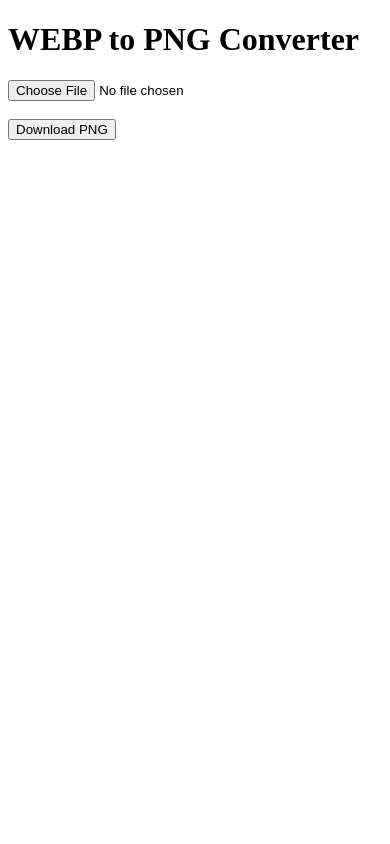
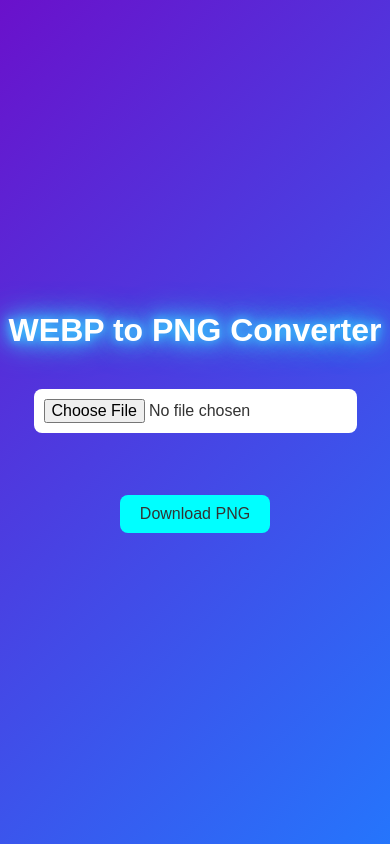
Before and after one commit to MrTusarRX/webp-to-png-converter, a plain HTML site: page index.html in a window 390 px wide. Drawn offline with Linux system fonts and the light colour scheme.

Commit message:
index.html

```diff
--- a/index.html
+++ b/index.html
@@ -4,18 +4,103 @@
     <meta charset="UTF-8">
     <meta name="viewport" content="width=device-width, initial-scale=1.0">
     <title>WEBP to PNG Converter</title>
+    <style>
+        body, h1, p, button {
+            margin: 0;
+            padding: 0;
+            font-family: 'Arial', sans-serif;
+        }
+
+        body {
+            background: linear-gradient(135deg, #6a11cb, #2575fc);
+            color: #fff;
+            display: flex;
+            flex-direction: column;
+            align-items: center;
+            justify-content: center;
+            height: 100vh;
+            text-align: center;
+            font-size: 18px;
+        }
+
+        h1 {
+            font-size: 2.5rem;
+            margin-bottom: 20px;
+            text-shadow: 3px 3px 5px rgba(0, 0, 0, 0.3);
+            animation: neon 1.5s ease-in-out infinite alternate;
+        }
+
+        @keyframes neon {
+            0% {
+                text-shadow: 0 0 5px #ff00ff, 0 0 10px #ff00ff, 0 0 15px #ff00ff, 0 0 20px #ff00ff;
+            }
+            100% {
+                text-shadow: 0 0 10px #00ffff, 0 0 20px #00ffff, 0 0 30px #00ffff, 0 0 40px #00ffff;
+            }
+        }
+
+        input[type="file"] {
+            margin: 20px;
+            padding: 10px;
+            background-color: #fff;
+            border: none;
+            color: #333;
+            font-size: 1rem;
+            cursor: pointer;
+            transition: 0.3s;
+            border-radius: 8px;
+        }
+
+        input[type="file"]:hover {
+            background-color: #ff00ff;
+            color: #fff;
+        }
+
+        button {
+            background-color: #00ffff;
+            padding: 12px 30px;
+            font-size: 1.2rem;
+            color: #333;
+            border: none;
+            cursor: pointer;
+            border-radius: 8px;
+            transition: 0.3s;
+        }
+
+        button:hover {
+            background-color: #ff00ff;
+            color: #fff;
+        }
+
+        #downloadLink {
+            text-decoration: none;
+        }
+
+        canvas {
+            display: none;
+        }
+        @media (max-width: 600px) {
+            h1 {
+                font-size: 2rem;
+            }
+
+            button {
+                font-size: 1rem;
+                padding: 10px 20px;
+            }
+        }
+    </style>
 </head>
 <body>
     <h1>WEBP to PNG Converter</h1>
     <input type="file" id="fileInput" accept="image/webp">
     <br><br>
-    <canvas id="canvas" style="display: none;"></canvas>
-    <a id="downloadLink" href="#" download="converted-image.png">
+    <canvas id="canvas"></canvas>
+    <a id="downloadLink" href="#" download="">
         <button>Download PNG</button>
     </a>
 
     <script>
-        // Function to handle file input and conversion
         document.getElementById("fileInput").addEventListener("change", function (event) {
             const file = event.target.files[0];
 
@@ -26,25 +111,19 @@
                     img.onload = function () {
                         const canvas = document.getElementById("canvas");
                         const ctx = canvas.getContext("2d");
-
-                        // Set canvas size to image size
                         canvas.width = img.width;
                         canvas.height = img.height;
-
-                        // Draw image onto canvas
                         ctx.drawImage(img, 0, 0);
-
-                        // Convert canvas content to PNG
                         const dataURL = canvas.toDataURL("image/png");
-
-                        // Set the download link
                         const downloadLink = document.getElementById("downloadLink");
+                        const originalFileName = file.name.replace(/\.webp$/, ".png");
                         downloadLink.href = dataURL;
-                        downloadLink.style.display = "inline";  // Make the download button visible
+                        downloadLink.download = originalFileName;
+                        downloadLink.style.display = "inline";
                     };
-                    img.src = e.target.result;  // Load the image file into img element
+                    img.src = e.target.result;
                 };
-                reader.readAsDataURL(file);  // Read the selected file
+                reader.readAsDataURL(file);
             } else {
                 alert("Please select a valid WEBP image.");
             }
```
